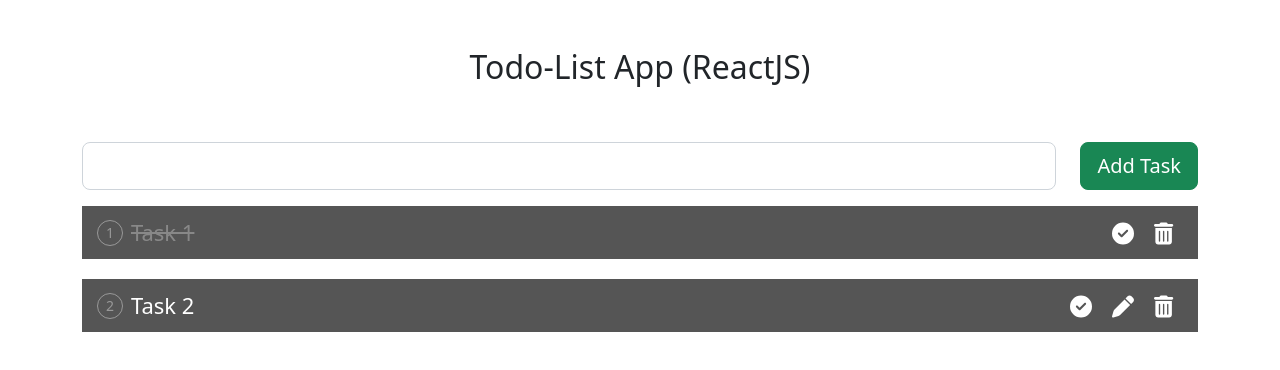
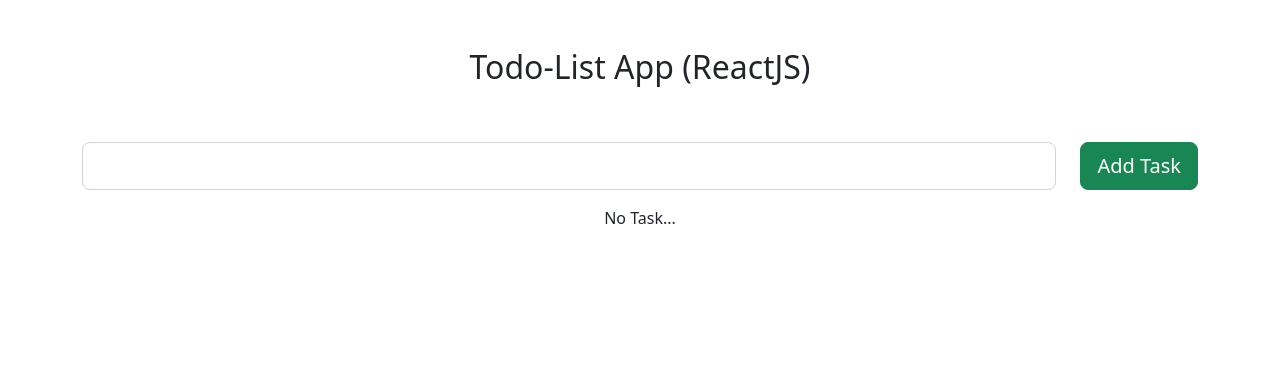
Before and after one commit to JiangShuuu/react-todo-list, a React (Create React App) app: page / in a window 1280 px wide. Shown: the top 370 px of the page. Built offline with nearby package versions, Linux system fonts and the light colour scheme.

Commit message:
remove data

```diff
--- a/src/App.js
+++ b/src/App.js
@@ -7,10 +7,7 @@
 function App() {
 
   // Tasks (ToDo List) State
-  const [toDo, setToDo] = useState([
-    {"id": 1, "title": "Task 1", "status": true},
-    {"id": 2, "title": "Task 2", "status": false}
-  ]);
+  const [toDo, setToDo] = useState([]);
 
   // Temp State
   const [newTask, setNewTask] = useState('');
@@ -28,7 +25,6 @@
 
   // Delete task
   const deleteTask = (id) => {
-    console.log(id)
     let newTasks = toDo.filter( task => task.id !== id)
     setToDo(newTasks);
   }
```
